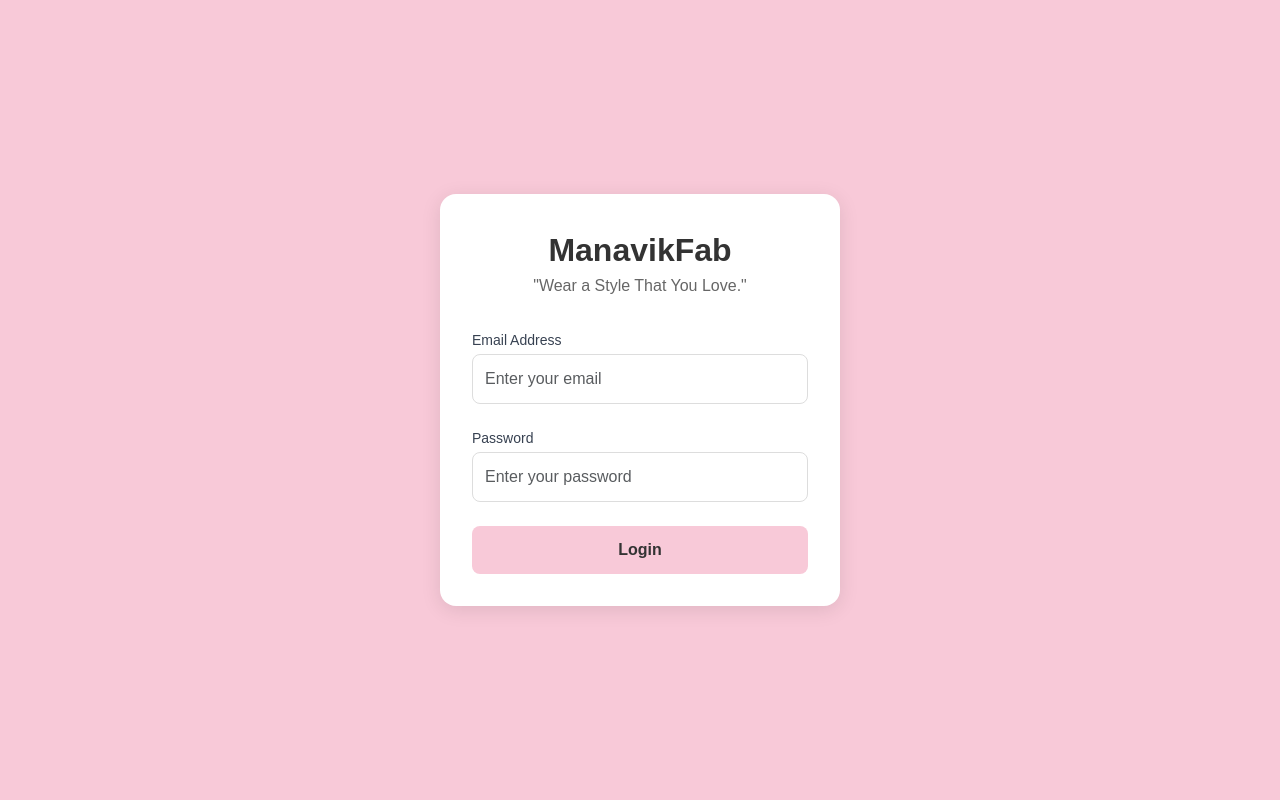
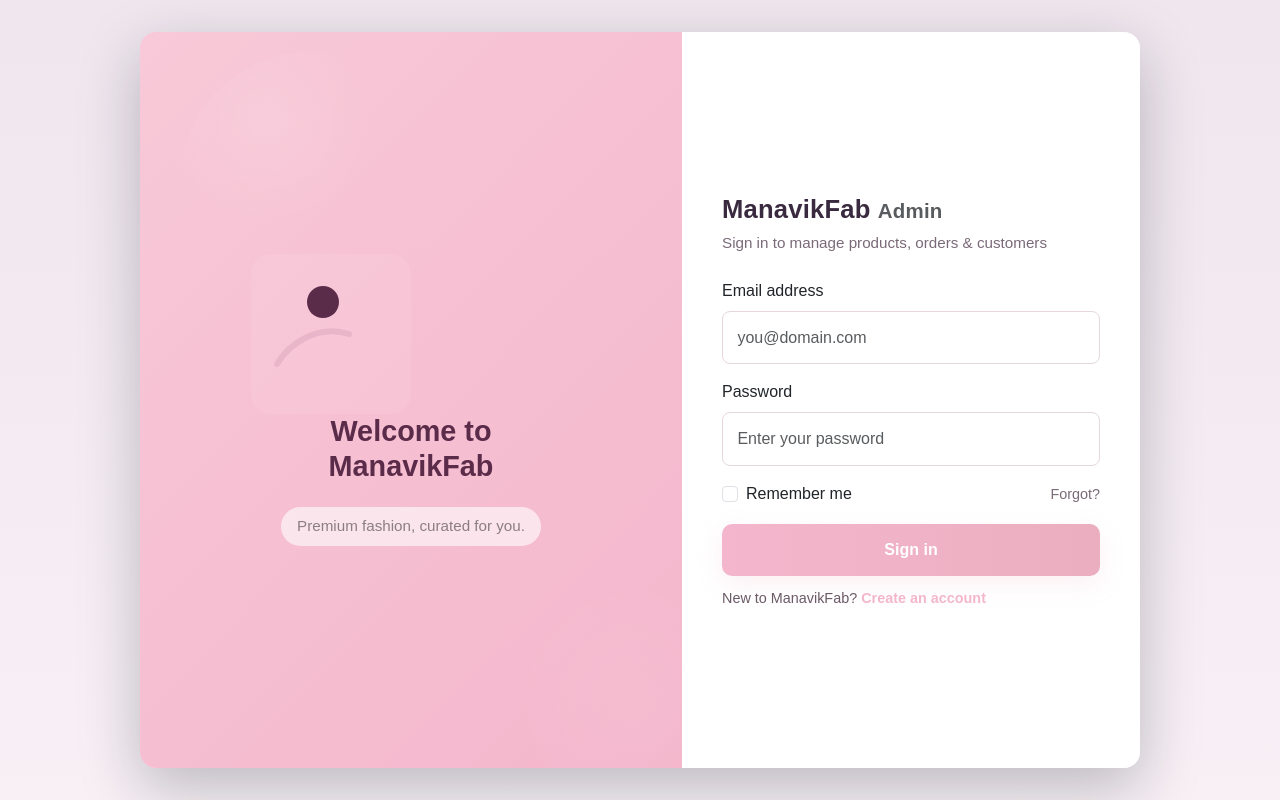
Before and after one commit to lavkush2336/madvik-98910, a PHP site: page /Admin/login.php in a window 1280 px wide. Run offline with PHP 8.4, Linux system fonts and the light colour scheme; some libraries are stand-ins or nearby versions.

Commit message:
change in login

```diff
--- a/ManavikFab/Admin/login.php
+++ b/ManavikFab/Admin/login.php
@@ -11,91 +11,232 @@
     <title>ManavikFab Admin Login</title>
     <!-- Bootstrap CSS -->
     <link href="https://cdn.jsdelivr.net/npm/bootstrap@5.3.0/dist/css/bootstrap.min.css" rel="stylesheet">
-    <!-- Tailwind CSS -->
+    <!-- Tailwind CSS (kept for utility classes) -->
     <script src="https://cdn.tailwindcss.com"></script>
     <style>
+        :root{
+            --pink-100: #f8c9d8;
+            --pink-200: #f4b6cc;
+            --accent-1: #eaaec0;
+            --panel-radius: 16px;
+        }
+        html,body{height:100%;}
         body {
-            background-color: #f8c9d8;
-            font-family: 'Arial', sans-serif;
+            margin:0;
+            font-family: 'Poppins', Arial, sans-serif;
+            background: linear-gradient(180deg,#efe6ee 0%, #f8f0f5 100%);
+            -webkit-font-smoothing:antialiased;
+            -moz-osx-font-smoothing:grayscale;
+            display:flex;
+            align-items:center;
+            justify-content:center;
+            padding:2rem;
         }
-        .login-container {
-            min-height: 100vh;
-            display: flex;
-            justify-content: center;
-            align-items: center;
-            padding: 1rem;
+
+        /* Card wrapper */
+        .login-wrapper{
+            width:100%;
+            max-width:1000px;
+            height:calc(100vh - 4rem);
+            border-radius:var(--panel-radius);
+            overflow:hidden;
+            display:flex;
+            box-shadow:0 20px 60px rgba(16,24,40,0.25);
+            background:transparent;
         }
-        .login-card {
-            background: white;
-            border-radius: 1rem;
-            box-shadow: 0 4px 20px rgba(0, 0, 0, 0.1);
-            padding: 2rem;
-            width: 100%;
-            max-width: 400px;
+
+        /* Left column: illustration / gradient */
+        .login-illustration{
+            flex:1.1;
+            background: linear-gradient(135deg,var(--pink-100) 0%, var(--pink-200) 100%);
+            position:relative;
+            display:flex;
+            align-items:center;
+            justify-content:center;
+            color:rgba(255,255,255,0.95);
+            padding:2.5rem;
         }
-        .logo-text {
-            font-size: 2rem;
-            font-weight: bold;
-            color: #333;
-            text-align: center;
+
+        /* Decorative shapes for a dynamic look */
+        .login-illustration::before{
+            content:"";
+            position:absolute;
+            width:260px;height:260px;
+            background:radial-gradient(circle at 30% 30%, rgba(255,255,255,0.12), transparent 40%);
+            border-radius:50%;
+            top:20px;left:40px;
+            transform:rotate(10deg);
         }
-        .tagline {
-            font-size: 1rem;
-            color: #666;
-            text-align: center;
-            margin-bottom: 2rem;
+        .login-illustration::after{
+            content:"";
+            position:absolute;
+            right:-80px;bottom:-60px;
+            width:420px;height:420px;
+            background: radial-gradient(circle at 70% 70%, rgba(255,255,255,0.06), transparent 30%);
+            border-radius:50%;
         }
-        .form-control {
-            border-radius: 0.5rem;
-            border: 1px solid #ddd;
-            padding: 0.75rem;
+
+        .illustration-inner{
+            position:relative;
+            z-index:2;
+            max-width:320px;
+            text-align:center;
         }
-        .form-control:focus {
-            border-color: #f8c9d8;
-            box-shadow: 0 0 0 0.2rem rgba(248, 201, 216, 0.25);
+        .illustration-title{
+            font-size:1.8rem;
+            font-weight:700;
+            margin-bottom:0.5rem;
+            color:#5b2b4a;
         }
-        .btn-login {
-            background-color: #f8c9d8;
-            color: #333;
-            border: none;
-            padding: 0.75rem;
-            border-radius: 0.5rem;
-            font-weight: bold;
-            transition: background-color 0.3s;
+        .illustration-sub{
+            color:rgba(0,0,0,0.45);
+            background:rgba(255,255,255,0.6);
+            display:inline-block;
+            padding:0.5rem 1rem;
+            border-radius:999px;
+            font-size:0.95rem;
+            margin-top:1rem;
         }
-        .btn-login:hover {
-            background-color: #f4b6cc;
+
+        /* Right column: panel */
+        .login-panel{
+            flex:0.9;
+            background: #ffffff;
+            padding:2.75rem 2.5rem;
+            display:flex;
+            flex-direction:column;
+            justify-content:center;
         }
-        @media (max-width: 576px) {
-            .login-card {
-                padding: 1.5rem;
-                max-width: 90%;
-            }
-            .logo-text {
-                font-size: 1.5rem;
-            }
-            .tagline {
-                font-size: 0.875rem;
-            }
+
+        .brand {
+            font-size:1.6rem;
+            font-weight:700;
+            color:#3a2a3f;
+            letter-spacing:0.2px;
+        }
+        .brand-sub{
+            color:#7a6a78;
+            font-size:0.95rem;
+            margin-top:0.25rem;
+        }
+
+        .login-form{
+            width:100%;
+            margin-top:1.5rem;
+        }
+        .form-control{
+            border-radius:8px;
+            border:1px solid #e6d7de;
+            padding:0.85rem 0.9rem;
+            box-shadow:none;
+        }
+        .form-control:focus{
+            border-color:var(--accent-1);
+            box-shadow:0 6px 20px rgba(234,174,190,0.12);
+            outline:none;
+        }
+
+        .btn-login{
+            background: linear-gradient(90deg,var(--pink-200),var(--accent-1));
+            color:#fff;
+            border:none;
+            padding:0.9rem;
+            border-radius:10px;
+            font-weight:700;
+            box-shadow:0 8px 24px rgba(234,174,190,0.18);
+            transition:transform .18s ease, box-shadow .18s ease;
+        }
+        .btn-login:hover{transform:translateY(-2px); box-shadow:0 18px 36px rgba(234,174,190,0.22)}
+
+        .form-note{font-size:0.9rem;color:#6b5a66;margin-top:0.75rem}
+
+        /* Responsive: stack columns */
+        @media (max-width: 900px){
+            .login-wrapper{flex-direction:column;height:auto}
+            .login-illustration{order:2;padding:1.5rem}
+            .login-panel{order:1;padding:1.5rem}
         }
     </style>
 </head>
 <body>
-    <div class="login-container">
-        <div class="login-card">
-            <div class="logo-text">ManavikFab</div>
-            <div class="tagline">"Wear a Style That You Love."</div>
-            <form method="POST" action="<?php $_SERVER['PHP_SELF']; ?>">
-                <div class="mb-4">
-                    <label for="email" class="block text-sm font-medium text-gray-700">Email Address</label>
-                    <input type="email" id="email" class="form-control mt-1 w-full" placeholder="Enter your email" required name="email">
+    <div class="login-wrapper" role="main">
+        <div class="login-illustration" aria-hidden="true">
+            <div class="illustration-inner">
+                <!-- Decorative SVG could be added here; keeping it simple and CSS-driven -->
+                <svg width="160" height="160" viewBox="0 0 160 160" fill="none" xmlns="http://www.w3.org/2000/svg" aria-hidden="true">
+                    <rect x="0" y="0" width="160" height="160" rx="20" fill="rgba(255,255,255,0.06)"/>
+                    <g transform="translate(16,20)">
+                        <path d="M56 12c-9 0-16 7-16 16s7 16 16 16 16-7 16-16S65 12 56 12z" fill="#5b2b4a"/>
+                        <path d="M10 90c12-20 40-40 72-30" stroke="#7a4361" stroke-width="6" stroke-linecap="round" stroke-linejoin="round" opacity="0.12"/>
+                    </g>
+                </svg>
+                <h3 class="illustration-title">Welcome to ManavikFab</h3>
+                <div class="illustration-sub">Premium fashion, curated for you.</div>
+            </div>
+        </div>
+
+        <div class="login-panel">
+            <div>
+                <div class="brand">ManavikFab <small class="text-muted">Admin</small></div>
+                <div class="brand-sub">Sign in to manage products, orders & customers</div>
+            </div>
+
+            <form method="POST" action="<?php echo $_SERVER['PHP_SELF']; ?>" class="login-form">
+                <div class="mb-3">
+                    <label for="email" class="form-label">Email address</label>
+                    <input type="email" id="email" name="email" class="form-control" placeholder="you@domain.com" required>
                 </div>
-                <div class="mb-4">
-                    <label for="password" class="block text-sm font-medium text-gray-700">Password</label>
-                    <input type="password" id="password" class="form-control mt-1 w-full" placeholder="Enter your password" required name="pass">
+                <div class="mb-3">
+                    <label for="password" class="form-label">Password</label>
+                    <input type="password" id="password" name="pass" class="form-control" placeholder="Enter your password" required>
                 </div>
-                <button type="submit" class="btn-login w-full" name="login">Login</button>
+                <div class="d-flex justify-content-between align-items-center mb-3">
+                    <div class="form-check">
+                        <input class="form-check-input" type="checkbox" value="" id="remember">
+                        <label class="form-check-label" for="remember">Remember me</label>
+                    </div>
+                    <a href="#" class="text-decoration-none" style="color:#7a6a78;font-size:0.9rem">Forgot?</a>
+                </div>
+                <button type="submit" name="login" class="btn-login w-100">Sign in</button>
+                <div class="form-note">New to ManavikFab? <a href="#" style="color:var(--pink-200);text-decoration:none;font-weight:600">Create an account</a></div>
             </form>
+            <?PHP
+                if(isset($_POST['login']))
+                {
+                    $email=$_POST['email'];
+                    $pass=$_POST['pass'];
+                    $sql="SELECT * FROM `Admin` WHERE `Email`='$email'";
+                    $result=mysqli_query($con,$sql);
+                    $rows=mysqli_num_rows($result);
+                    if($rows>0)
+                    {
+                        while($row=mysqli_fetch_assoc($result))
+                        {
+                            $hpass=$row['Password'];
+                            $id=$row['AdminID'];
+                        }
+                        if(password_verify($pass, $hpass))
+                        {
+                            $_SESSION['adminid']=$id;
+                            echo "<script>window.open('../Admin','_self')</script>";
+                        }
+                        else
+                        {
+                            echo "<div class='alert alert-danger mt-4' role='alert'>\n  Invalid Password!\n</div>";
+                        }
+                    }
+                    else
+                    {
+                        echo "<div class='alert alert-danger mt-4' role='alert'>\n  Admin not Found!\n</div>";
+                    }
+                }
+            ?>
+        </div>
+    </div>
+    <!-- Bootstrap JS -->
+    <script src="https://cdn.jsdelivr.net/npm/bootstrap@5.3.0/dist/js/bootstrap.bundle.min.js"></script>
+</body>
+</html>
             <?PHP
                 if(isset($_POST['login']))
                 {
```
